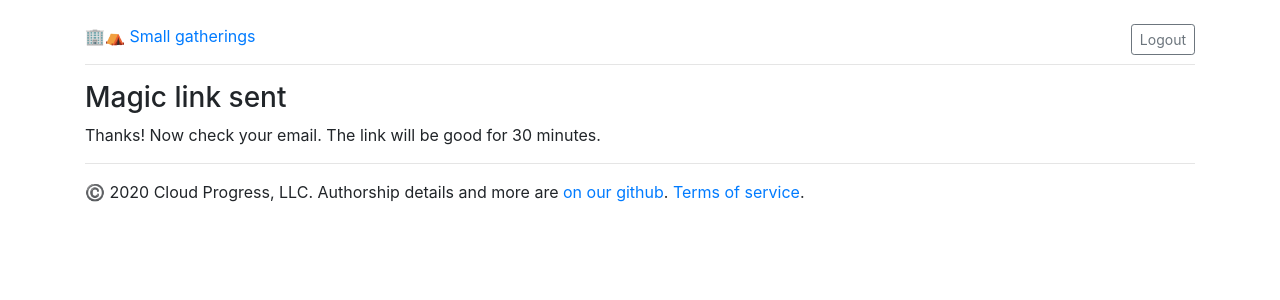
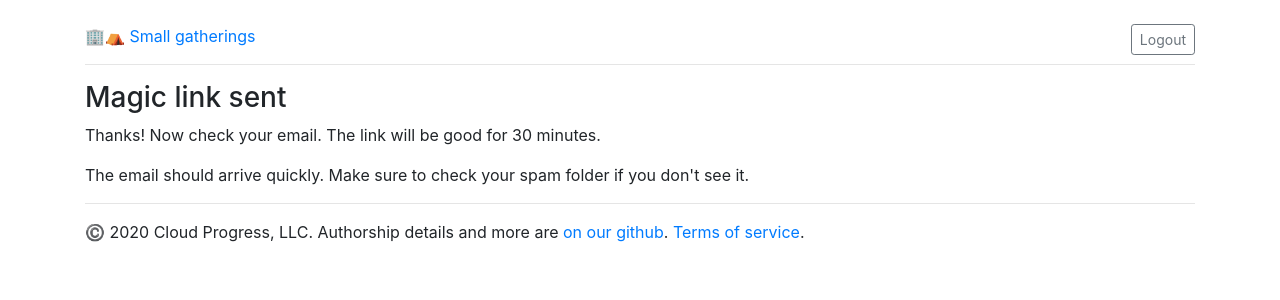
Before and after one commit to abe-winter/smallgat, a Flask app: template smallgat/templates/ok_login.htm in a window 1280 px wide. Shown: the top 300 px of the page. Run offline with Flask 2, Linux system fonts and the light colour scheme; the template is opened without the code that fills it, so the values that code supplies are empty; some libraries are stand-ins or nearby versions.

Commit message:
spam folder copy

```diff
--- a/smallgat/templates/ok_login.htm
+++ b/smallgat/templates/ok_login.htm
@@ -4,4 +4,5 @@
 {% block container %}
 <h3>Magic link sent</h3>
 <p>Thanks! Now check your email. The link will be good for 30 minutes.</p>
+<p>The email should arrive quickly. Make sure to check your spam folder if you don't see it.</p>
 {% endblock container %}
```
